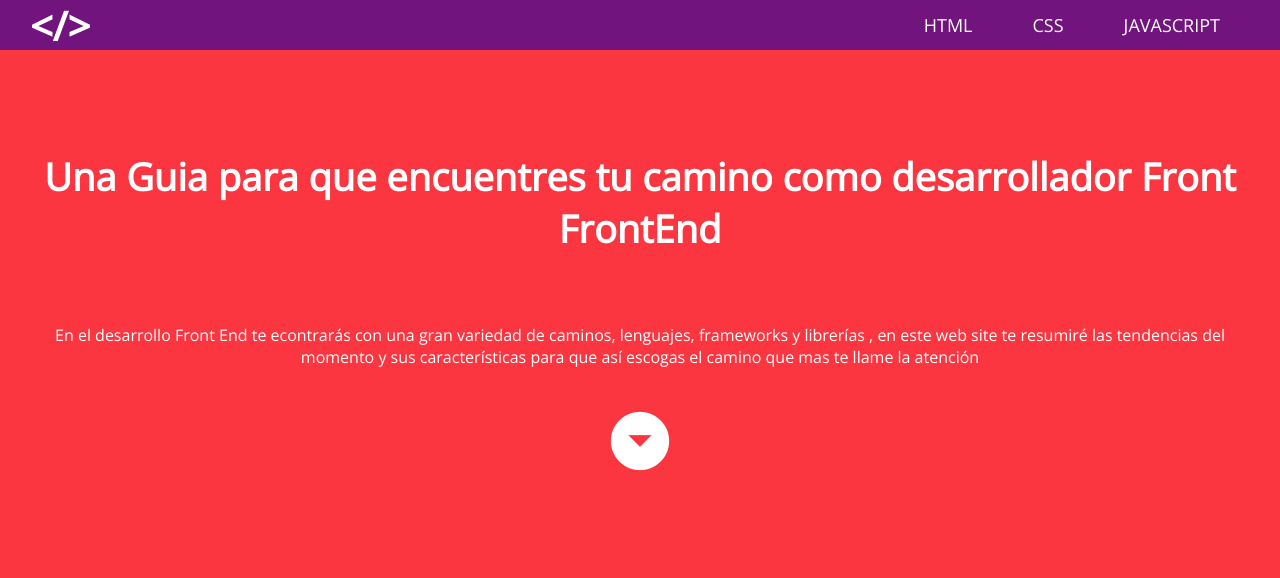
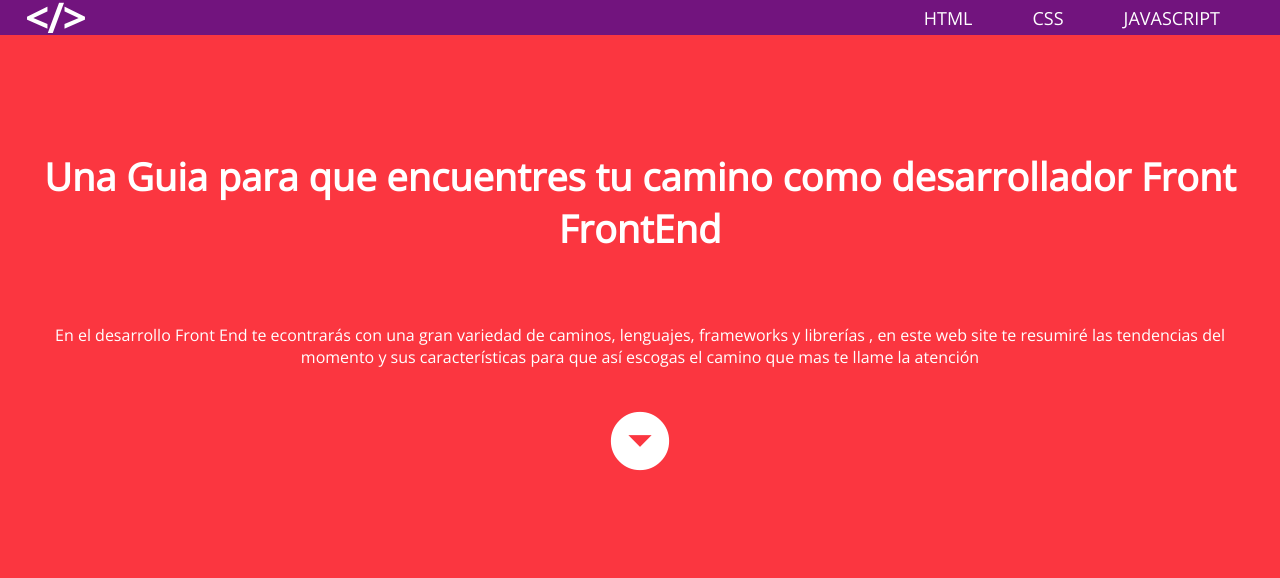
Before and after one commit to luismanuelvivas/FrontEnd-Guide, a website: page index.html in a window 1280 px wide. Shown: the top 578 px of the page. Drawn offline with nearby package versions, Linux system fonts and the light colour scheme.

Commit message:
smaller header

```diff
--- a/styles/styles.css
+++ b/styles/styles.css
@@ -11,7 +11,7 @@ body{
 /* HEADER */
 .header{
     width:100%;
-    height:50px;
+    height:35px;
     background: #72147e;
     display: flex;
     justify-content: space-between;
@@ -22,7 +22,7 @@ body{
 
 .header h1{
     align-items: center;
-    margin-left:30px;
+    margin-left:25px;
     transition: 0.4s;
     font-weight:bold;
     font-size:40px;
```
